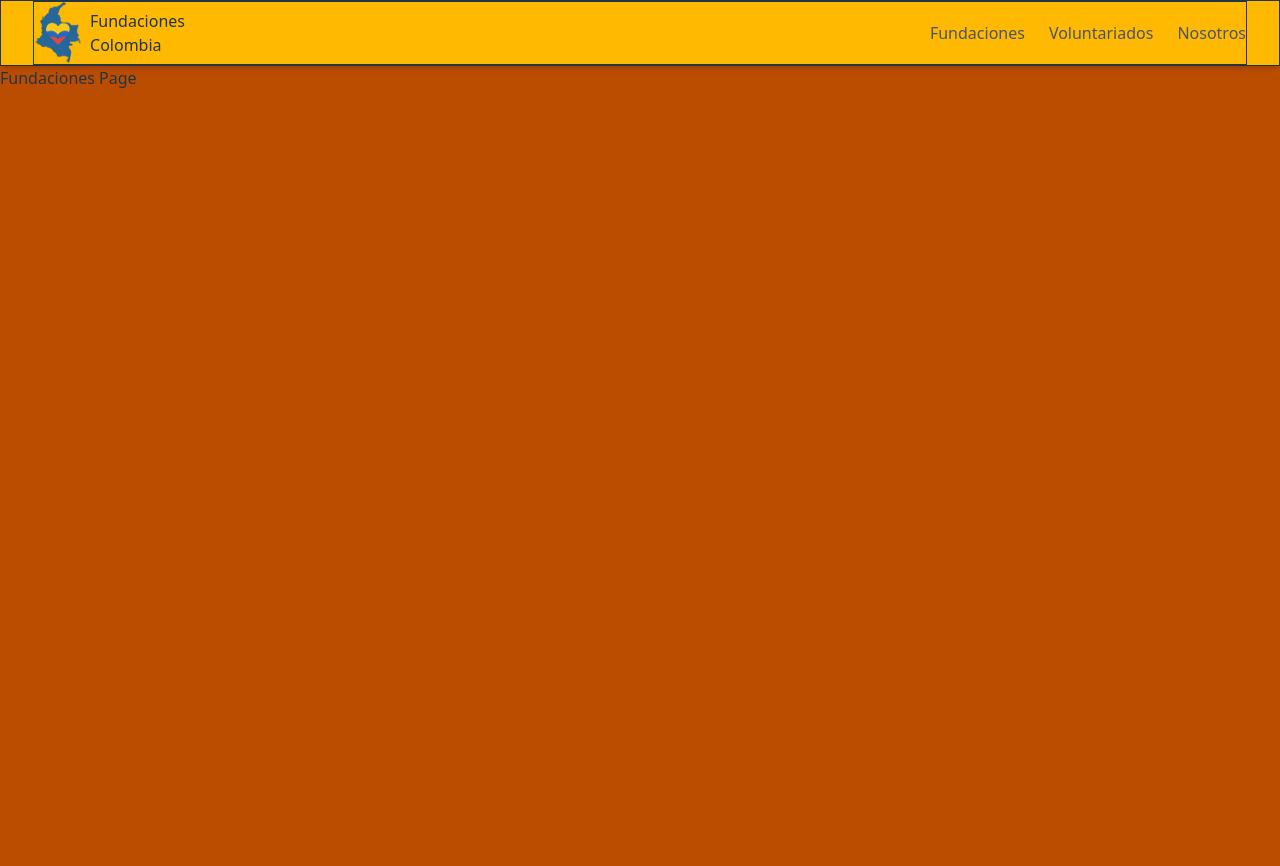
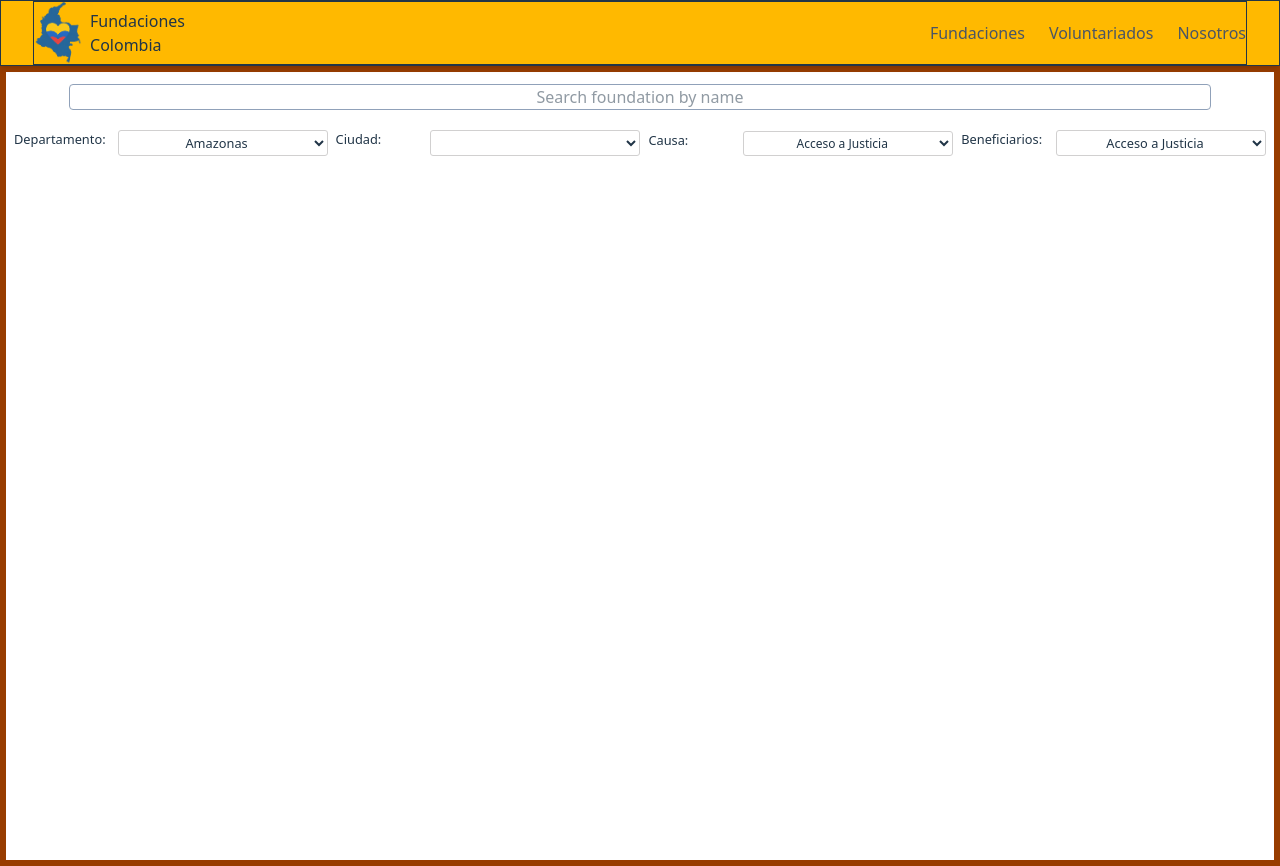
Before and after one commit to malejaroti/Website-fundaciones-colombia-client, a React (Vite) app: page /fundaciones in a window 1280 px wide. Built offline with nearby package versions, Linux system fonts and the light colour scheme.

Commit message:
feat: Add foundation selection filters  for  departments cities, and  causes

```diff
--- a/src/App.css
+++ b/src/App.css
@@ -1,3 +1,21 @@
 @import "tailwindcss";
 #root {
 }
+
+select {
+  border: 1px rgb(209, 208, 208) solid;
+  border-radius: 3px;
+  padding: 2px;
+  text-align: center;
+  margin-left: 2px;
+  align-self: flex-end;
+}
+
+.selector-row {
+  font-size: 0.8rem;
+  display: flex;
+  gap: 10px;
+  justify-content: space-between;
+  /* border: 2px red solid; */
+  width: 90%;
+}
--- /dev/null
+++ b/src/data/causas.ts
@@ -0,0 +1,30 @@
+export const causas: string[] = [
+  "Acceso a Justicia",
+  "Acción Humanitaria y Emergencias",
+  "Agua y Saneamiento Básico",
+  "Ciencia y Divulgación",
+  "Construcción de Paz y Reconciliación",
+  "Consumo Responsable y Economía Circular",
+  "Cultura y Arte",
+  "Deporte y Recreación",
+  "Desarrollo Sostenible (ODS)",
+  "Derechos Humanos",
+  "Educación",
+  "Empleo y Emprendimiento",
+  "Equidad de Género",
+  "Espiritualidad y Valores",
+  "Innovación y Tecnología Social",
+  "Medio Ambiente",
+  "Movilidad y Transporte Sostenible",
+  "Participación Ciudadana",
+  "Prevención de Violencia",
+  "Protección Animal",
+  "Protección del Patrimonio Histórico",
+  "Reducción de Pobreza",
+  "Salud",
+  "Salud Mental",
+  "Seguridad Alimentaria y Nutrición",
+  "Transparencia y Buen Gobierno",
+  "Vivienda y Hábitat Digno",
+  "Voluntariado y Servicio Comunitario"
+];
--- /dev/null
+++ b/src/data/departments-cities.ts
@@ -0,0 +1,42 @@
+// src/data/departamentoscities.ts
+
+export interface Departamento {
+  name: string;
+  cities: string[];
+}
+
+export const departamentos_ciudades_Colombia: Departamento[] = [
+  { name: "Amazonas", cities: ["Leticia", "Puerto Nariño", "La Pedrera"] },
+  { name: "Antioquia", cities: ["Medellín", "Bello", "Itagüí"] },
+  { name: "Arauca", cities: ["Arauca", "Saravena", "Tame"] },
+  { name: "Atlántico", cities: ["Barranquilla", "Soledad", "Malambo"] },
+  { name: "Bolívar", cities: ["Cartagena", "Magangué", "Turbaco"] },
+  { name: "Boyacá", cities: ["Tunja", "Duitama", "Sogamoso"] },
+  { name: "Caldas", cities: ["Manizales", "La Dorada", "Chinchiná"] },
+  { name: "Caquetá", cities: ["Florencia", "San Vicente del Caguán", "Puerto Rico"] },
+  { name: "Casanare", cities: ["Yopal", "Aguazul", "Villanueva"] },
+  { name: "Cauca", cities: ["Popayán", "Santander de Quilichao", "Puerto Tejada"] },
+  { name: "Cesar", cities: ["Valledupar", "Aguachica", "La Jagua de Ibirico"] },
+  { name: "Chocó", cities: ["Quibdó", "Istmina", "Tadó"] },
+  { name: "Córdoba", cities: ["Montería", "Lorica", "Sahagún"] },
+  { name: "Cundinamarca", cities: ["Soacha", "Girardot", "Facatativá"] },
+  { name: "Guainía", cities: ["Inírida", "Barranco Minas", "Mapiripana"] },
+  { name: "Guaviare", cities: ["San José del Guaviare", "El Retorno", "Calamar"] },
+  { name: "Huila", cities: ["Neiva", "Pitalito", "Garzón"] },
+  { name: "La Guajira", cities: ["Riohacha", "Maicao", "Uribia"] },
+  { name: "Magdalena", cities: ["Santa Marta", "Ciénaga", "Fundación"] },
+  { name: "Meta", cities: ["Villavicencio", "Granada", "Acacías"] },
+  { name: "Nariño", cities: ["Pasto", "Ipiales", "Tumaco"] },
+  { name: "Norte de Santander", cities: ["Cúcuta", "Ocaña", "Pamplona"] },
+  { name: "Putumayo", cities: ["Mocoa", "Puerto Asís", "Orito"] },
+  { name: "Quindío", cities: ["Armenia", "Calarcá", "La Tebaida"] },
+  { name: "Risaralda", cities: ["Pereira", "Dosquebradas", "Santa Rosa de Cabal"] },
+  { name: "San Andrés y Providencia", cities: ["San Andrés", "Providencia", "Santa Catalina"] },
+  { name: "Santander", cities: ["Bucaramanga", "Floridablanca", "Barrancabermeja"] },
+  { name: "Sucre", cities: ["Sincelejo", "Corozal", "San Marcos"] },
+  { name: "Tolima", cities: ["Ibagué", "Espinal", "Melgar"] },
+  { name: "Valle del Cauca", cities: ["Cali", "Palmira", "Buenaventura"] },
+  { name: "Vaupés", cities: ["Mitú", "Carurú", "Taraira"] },
+  { name: "Vichada", cities: ["Puerto Carreño", "La Primavera", "Santa Rosalía"] },
+  { name: "Bogotá, D.C.", cities: ["Bogotá"] } // Distrito Capital
+];
--- a/src/index.css
+++ b/src/index.css
@@ -1,5 +1,5 @@
 :root {
-  font-family: system-ui, Avenir, Helvetica, Arial, sans-serif;
+  /* font-family: system-ui, Avenir, Helvetica, Arial, sans-serif;
   line-height: 1.5;
   font-weight: 400;
 
@@ -10,7 +10,7 @@
   font-synthesis: none;
   text-rendering: optimizeLegibility;
   -webkit-font-smoothing: antialiased;
-  -moz-osx-font-smoothing: grayscale;
+  -moz-osx-font-smoothing: grayscale; */
 }
 /*
 a {
--- a/src/pages/Fundaciones.tsx
+++ b/src/pages/Fundaciones.tsx
@@ -1,8 +1,76 @@
+import { useState } from "react";
+import { departamentosColombia } from "../data/departamentos"
+import { causas } from "../data/causas";
+import { departamentos_ciudades_Colombia, type Departamento } from "../data/departments-cities";
+
 function Fundaciones() {
+    const [department, setDepartment] = useState<Departamento>({
+        "name": "",
+        "cities": []
+    });
+
+    console.log(`cities in deparment:`, department.cities)
+
+    const handleDepartmentSelect = (e: React.ChangeEvent<HTMLSelectElement>) => {
+        const value = e.target.value;
+        const depto = departamentos_ciudades_Colombia.find((d) => d.name === value);
+
+        if (depto) {
+            setDepartment(depto);
+        } else {
+            setDepartment({ name: "", cities: [] });
+        }
+    }
+
+
     return (
-        <div className="h-screen bg-amber-700  mt-[66px]">
-            Fundaciones Page
-        </div>
+        <div className="h-screen border-6 border-amber-800 mt-[66px]">
+
+            <div className="h-[50px] flex items-center justify-center">
+                <input type="text" placeholder="Search foundation by name"
+                    className=" w-9/10 text-center border-slate-400 border rounded-sm" />
+
+            </div>
+
+            <div className="filters flex flex-col justify-around md:flex-row items-center gap-2 p-2 ">
+
+                <div className="selector-row flex gap-2 justify-between ">
+                    <label > Departamento: </label>
+                    <select name="department" id="department-select" className="w-[210px]" onChange={handleDepartmentSelect}>
+                        {departamentos_ciudades_Colombia.map((eachDepartment) => (
+                            <option key={eachDepartment.name}> {eachDepartment.name}</option>
+                        ))}
+                    </select>
+                </div>
+                <div className="selector-row flex gap-2">
+                    <label > Ciudad: </label>
+                    <select name="department" id="department-select" className="w-[210px]" >
+                        {
+
+                            department.cities.map((eachCity) => (
+                                <option key={eachCity} value={eachCity} > {eachCity}</option>
+                            ))}
+                    </select>
+                </div>
+                <div className="selector-row flex gap-2 ">
+                    <label > Causa: </label>
+                    <select name="causa" id="causa-select" className="w-[210px] text-xs">
+                        {causas.map((department) => (
+                            <option key={department} value={department} > {department}</option>
+                        ))}
+                    </select>
+                </div>
+                <div className="selector-row flex gap-2 ">
+                    <label > Beneficiarios: </label>
+                    <select name="beneficiarios" id="beneficiarios-select" className="w-[210px]">
+                        {causas.map((eachBenefitiaryType) => (
+                            <option key={eachBenefitiaryType} value={eachBenefitiaryType} > {eachBenefitiaryType}</option>
+                        ))}
+                    </select>
+                </div>
+
+            </div>
+        </div >
     )
 }
 export default Fundaciones
```
